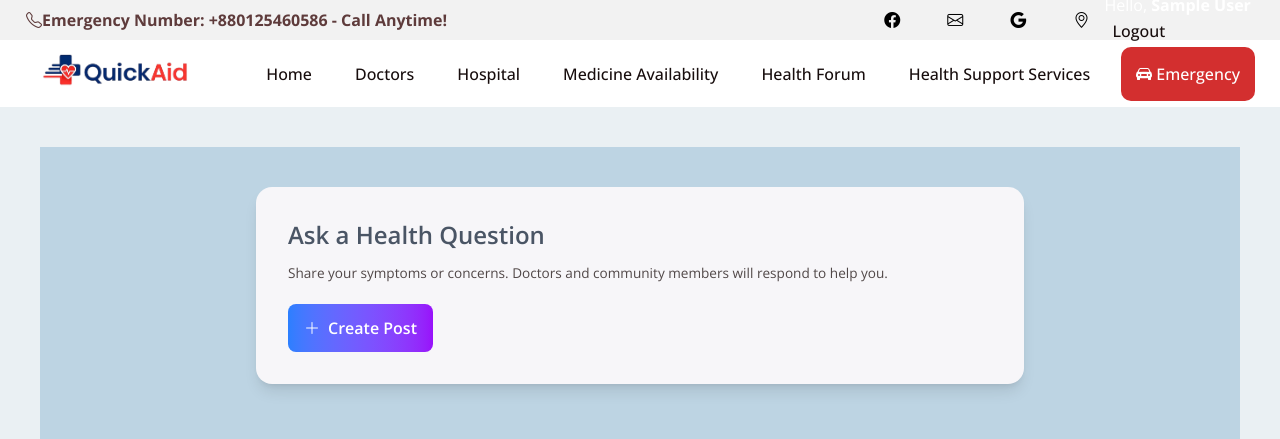
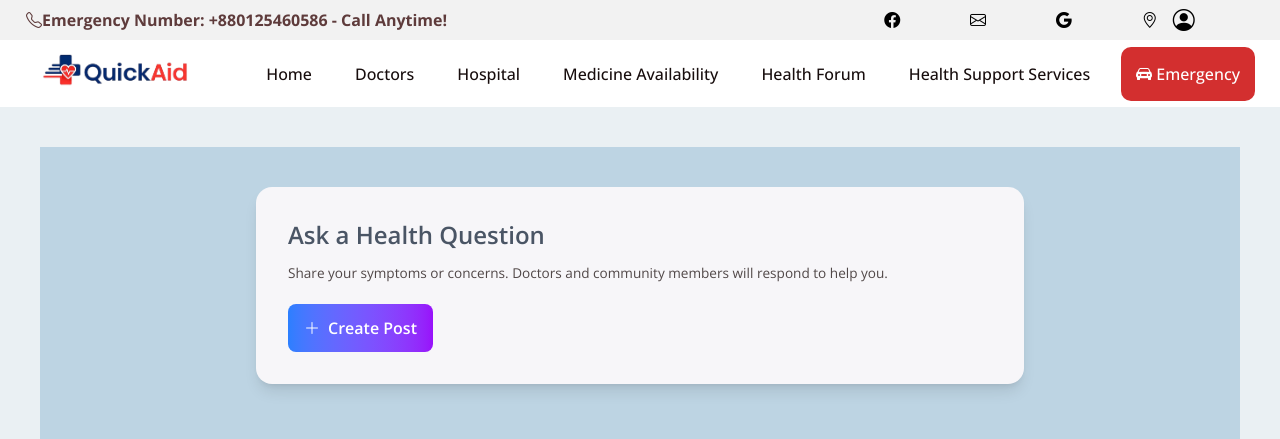
Before and after one commit to meghla840/Capstone, a PHP site: page /askQc.php in a window 1280 px wide. Shown: the top 439 px of the page. Run offline with PHP 8.4, Linux system fonts and the light colour scheme; the visitor is signed in with stand-in values (Sample User, id 1); some libraries are stand-ins or nearby versions.

Commit message:
added profile icon

```diff
--- a/askQc.php
+++ b/askQc.php
@@ -63,24 +63,15 @@ $userRole = $_SESSION['role'] ?? 'user';
                     <li><a href=""><i class="bi bi-google"></i></a></li>
                     <li><a href=""><i class="bi bi-geo-alt"></i></a></li>
                 </ul>
-              <span id="userSection">
+              <div id="userSection">
 <?php if(isset($_SESSION['user_id'])): ?>
-    <span class="mr-2 text-white">
-        Hello, <strong><?php echo $_SESSION['username']; ?></strong>
-    </span>
-    <a href="logout.php">
-        <button class="px-2 py-1 text-xs text-white bg-red-500 rounded">
-            Logout
-        </button>
+    <a href="profile.php" class="profile-btn">
+        <i class="bi bi-person-circle" style="font-size:22px;"></i>
     </a>
 <?php else: ?>
-    <a href="join.php">
-        <button class="px-2 py-1 text-xs text-white bg-blue-500 rounded">
-            + Join Now
-        </button>
-    </a>
+    <a href="join.php" class="join-btn">+ Join Now</a>
 <?php endif; ?>
-</span>
+</div>
             </div>
         </div>
 
```
Also changed, not shown: browse.php (+6 -5 lines).
